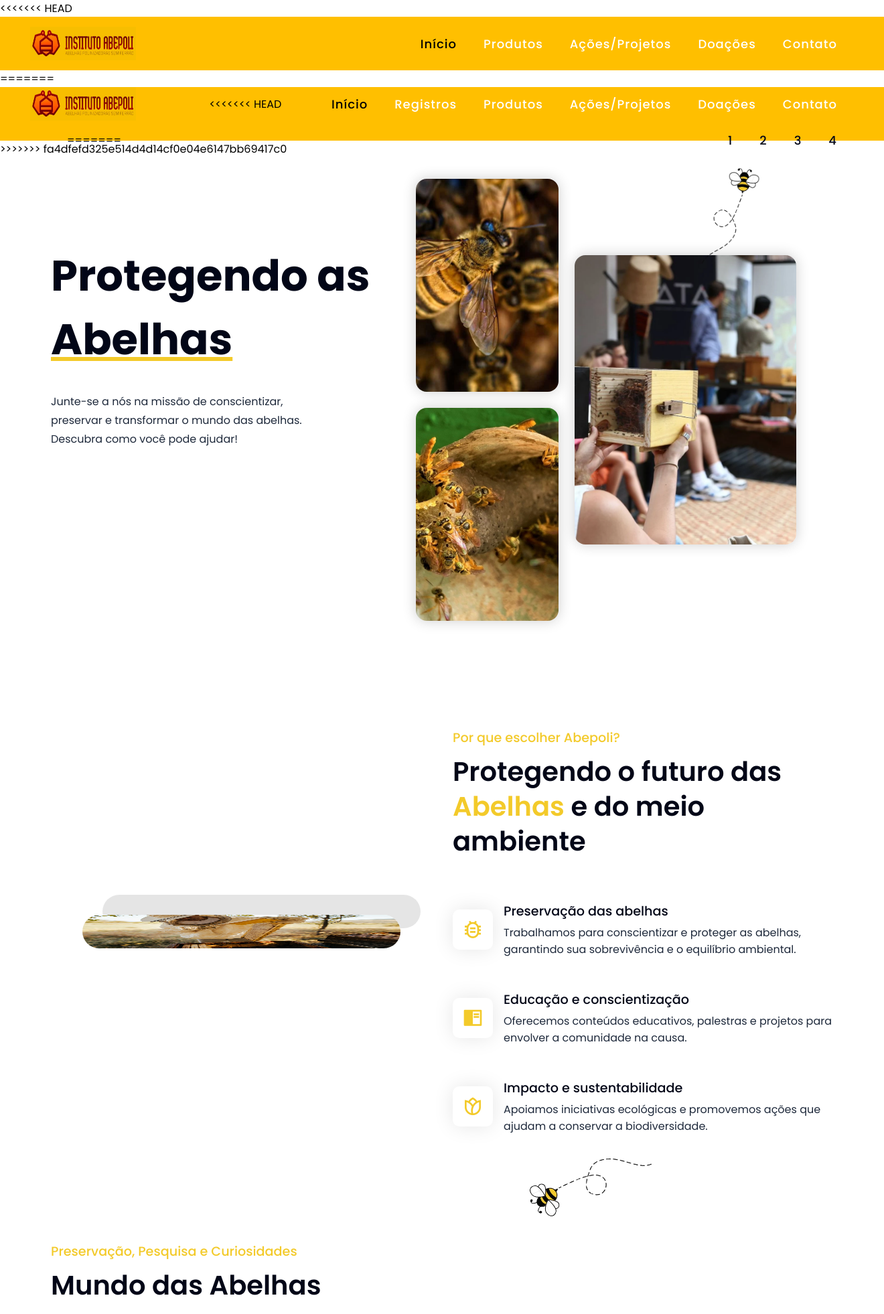
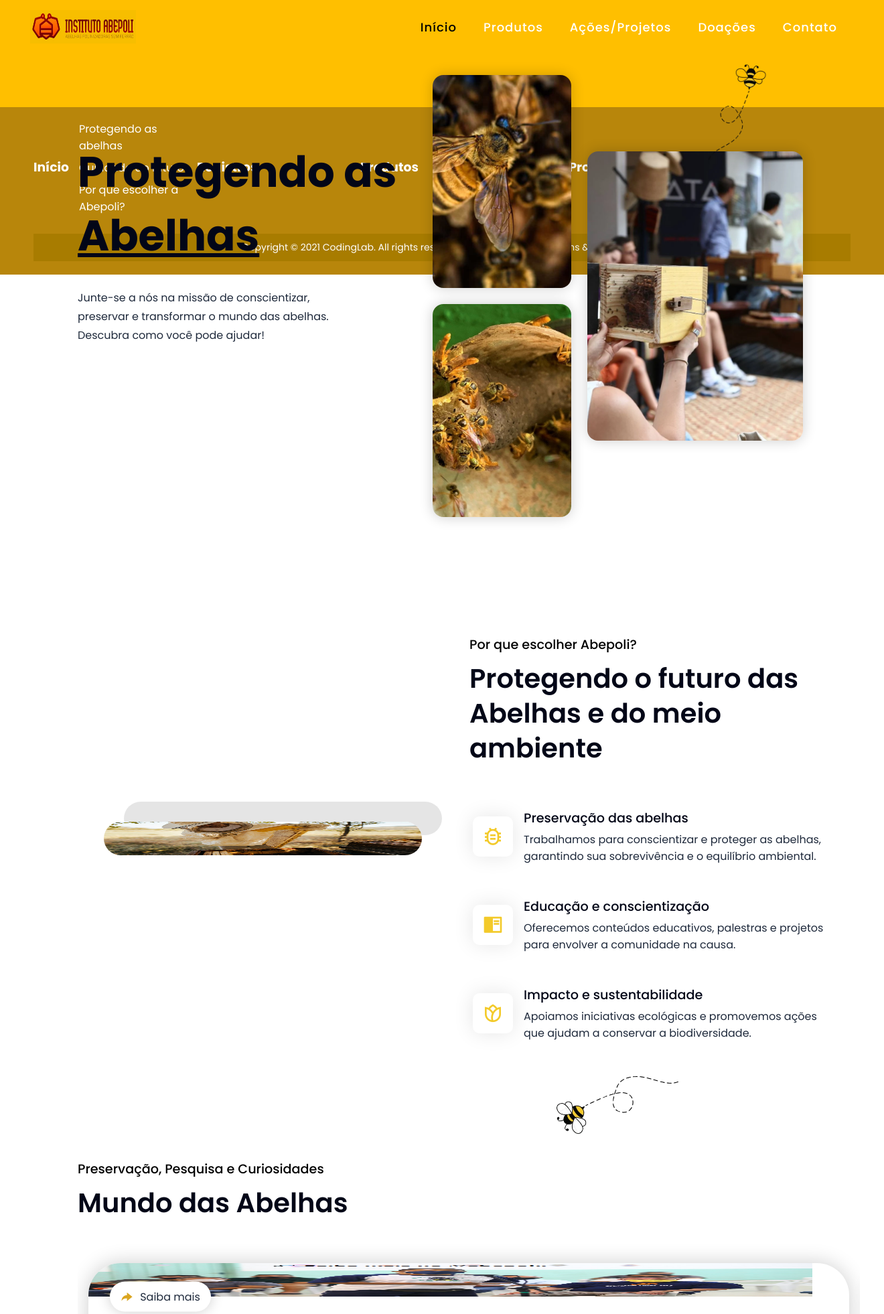
Before and after one commit to lannakamilly/projeto_abepoli, a PHP site: page / in a window 1320 px wide. Shown: the top 1962 px of the page at 67% size. Run offline with PHP 8.4, Linux system fonts and the light colour scheme; some libraries are stand-ins or nearby versions.

Commit message:
"correção" css

```diff
--- a/acoes.php
+++ b/acoes.php
@@ -5,7 +5,7 @@
     <meta name="viewport" content="width=device-width, initial-scale=1.0">
     <link rel="stylesheet" href="https://cdnjs.cloudflare.com/ajax/libs/font-awesome/4.7.0/css/font-awesome.min.css">
     <title>Portal Abepoli</title>
-    <link rel="stylesheet" href="../css/style.css">
+    <link rel="stylesheet" href="./css/style.css">
 </head>
 <body>
     <header>
--- a/css/style.css
+++ b/css/style.css
@@ -124,11 +124,7 @@
 .dropdown__menu ul li{
     width: 150px;
     padding: 10px;
-<<<<<<< HEAD
 }
-=======
-}
-
 .container {
     display: flex;
     justify-content: center;
@@ -249,4 +245,3 @@
     font-size: 16px;
     font-weight: bold;
 }
->>>>>>> 9df8761282bf7ee2cd45b4fa5a543d7890d3b7a8
--- a/css/teste.css
+++ b/css/teste.css
@@ -24,7 +24,6 @@
   margin-bottom: 10px;
   font-size: 1.2rem;
   font-weight: 500;
-  color: var(--primary-color);
 }
 
 .section__header {
@@ -34,9 +33,6 @@
   line-height: 3.25rem;
 }
 
-.section__header span {
-  color: var(--primary-color);
-}
 
 .section__description {
   color: var(--text-light);
@@ -88,7 +84,6 @@
 
 .header__content h1 span {
   text-decoration: underline;
-  text-decoration-color: var(--primary-color);
 }
 
 .header__content .section__description {
--- a/index.php
+++ b/index.php
@@ -15,7 +15,6 @@
       <link rel="stylesheet" href="https://cdnjs.cloudflare.com/ajax/libs/font-awesome/4.7.0/css/font-awesome.min.css">
     <link rel="stylesheet" href="./css/teste.css">
     <link rel="stylesheet" href="./css/style.css">
-<<<<<<< HEAD
     <title>Portal Abepoli</title>
   </head>
     <header>
@@ -49,51 +48,13 @@
         </nav>
         <script src="main.js"></script>
     </header>
-=======
 </head>
 <header>
     <nav>
-        <div class="logo">
-            <img src="img/logo1.jpg" alt="img">
 
-        </div>
         <div class="nav__menu__btn" id="menu-btn">
           <i class="ri-menu-3-line"></i>
         </div>
-<<<<<<< HEAD
-        <div class="menu__bar">
-            <ul>
-                <li><a href="index.php" class="active">Início</a></li>
-                <li><a href="registros.php">Registros</a></li>
-                <li><a href="produtos.php">Produtos</a></li>
-                <li>
-                    <a href="acoes.php">Ações/Projetos <i class="fas-caret-down"></i></a>
-                    <div class="dropdown__menu">
-                        <ul>
-                            <li><a href="#">Projetos realizados e futuros</a></li>
-                            <li><a href="#">Parcerias e eventos</a></li>
-                            <li><a href="#">Galeria de fotos e videos</a></li>
-                            <li><a href="#">Causas</a></li>
-                        </ul>
-                    </div>
-                </li>
-                <li><a href="doacoes.php">Doações</a></li>
-                <li><a href="contato.php">Contato</a></li>
-            </ul>
-        </div>
-=======
-
-      </div>
-      <ul class="nav__links" id="nav-links">
-        <li><a href="#home">1</a></li>
-        <li><a href="#about">2</a></li>
-        <li><a href="#package">3</a></li>
-        <li><a href="#contact">4</a></li>
-      </ul>
-
-    </nav>
->>>>>>> fa4dfefd325e514d4d14cf0e04e6147bb69417c0
-
     <section class="section__container header__container" id="home">
       <div class="header__content">
         <h1> Protegendo as <span>Abelhas</span></h1>
@@ -256,10 +217,6 @@
         </div>
       </div>
     </section>
-<<<<<<< HEAD
-=======
-
-
     <script src="https://unpkg.com/scrollreveal"></script>
     <script src="https://cdn.jsdelivr.net/npm/swiper@11/swiper-bundle.min.js"></script>
     <script src="./js/index.js"></script>
@@ -273,33 +230,10 @@
             <li><a href="doacoes.php">Doações</a></li>
             <li><a href="contato.php">Contato</a></li>
         </ul>
->>>>>>> 9df8761282bf7ee2cd45b4fa5a543d7890d3b7a8
     </nav>
     <script src="main.js"></script>
 </header>
 <body>
-    <!-- <div style="display: flex;">
-        <div>
-            <div class="titulo">
-                <h1>Protegendo as <a style="background-color: rgb(255, 191, 0);">Abelhas</a></h1>
-                <h1>Cuidando do futuro</h1>
-                <hr>
-            </div>
-            <div class="descricao">
-                <h4>Junte-se à nós para conscientizar, preservar e transformar o mundo das abelhas.
-                    Descubra como você pode ajudar!
-                </h4>
-            </div>
-            <div class="botao">
-                <button type="submit">Saiba mais</button>
-            </div>
-        </div>
-        <img style="width: 30%; height: 30%;" src="./img/Capturar.PNG" alt="">
-<<<<<<< HEAD
-    </div> -->
-=======
-    </div>
->>>>>>> fa4dfefd325e514d4d14cf0e04e6147bb69417c0
     <footer>
         <div class="footer-container">
             <div class="footer-column">
@@ -330,19 +264,12 @@
         </div>
         <div class="footer-bottom">
             <p>Copyright © 2021 CodingLab. All rights reserved
-            <a href="#">Privacy policy</a> |
+            <a href="#">Privacy policy</a>
             <a href="#">Terms & condition</a></p>
         </div>
     </footer>
-<<<<<<< HEAD
-
-
     <script src="https://unpkg.com/scrollreveal"></script>
     <script src="https://cdn.jsdelivr.net/npm/swiper@11/swiper-bundle.min.js"></script>
     <script src="./js/index.js"></script>
-=======
->>>>>>> 9df8761282bf7ee2cd45b4fa5a543d7890d3b7a8
->>>>>>> fa4dfefd325e514d4d14cf0e04e6147bb69417c0
 </body>
-
 </html>
```
Also changed, not shown: contato.php (+4 -27 lines), produtos.php (+2 -20 lines).
